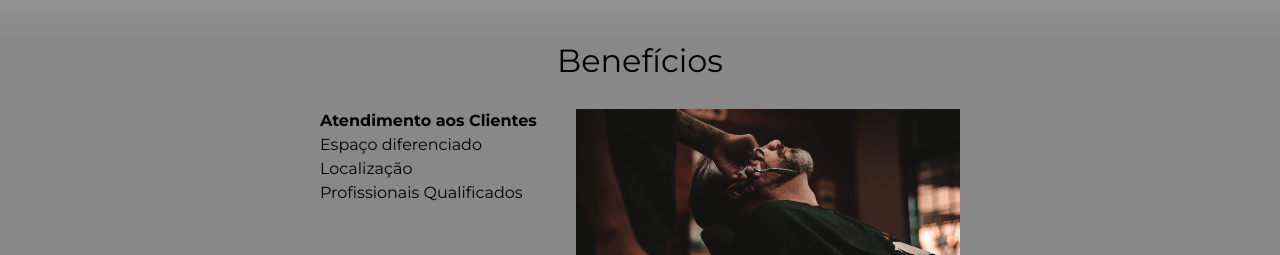
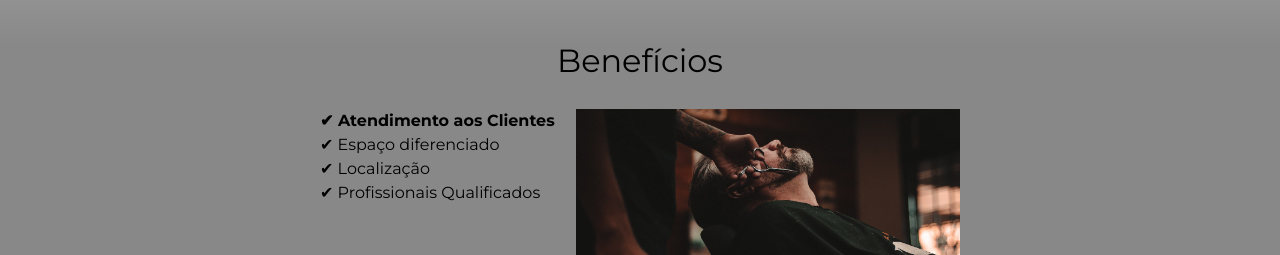
Before and after one commit to rodrigoaraujoferreira/Curso-de-HTML-e-CSS, a plain HTML site: page index.html in a window 1280 px wide. Shown: the part 1548-1803 px from the top of the page. Drawn offline with Linux system fonts and the light colour scheme.

Commit message:
adicionando ✔ a lista

```diff
--- a/style.css
+++ b/style.css
@@ -234,6 +234,10 @@ th {
 	line-height: 1.5;
 }
 
+.itens::before {
+	content: "✔ ";
+}
+
 .itens:first-child {
 	font-weight: bold;
 }
```
